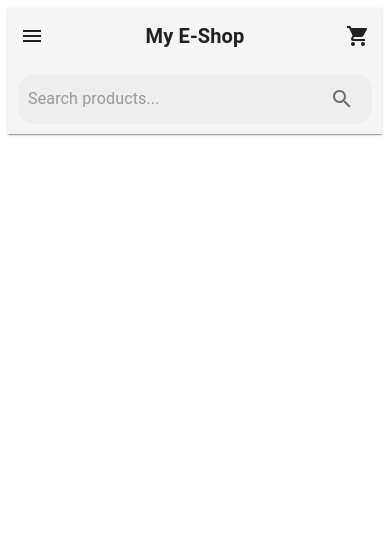
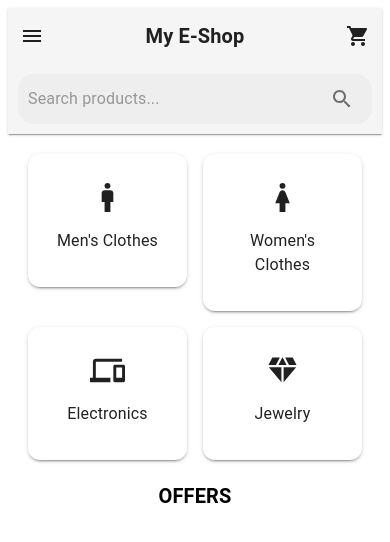
Before and after one commit to shpokas-io/e-shop-web, a React (Vite) app: page / in a window 390 px wide. Shown: the top 542 px of the page. Built offline with nearby package versions, Linux system fonts and the light colour scheme.

Commit message:
fix(HomePage): add CategorySectionMobile for mobile view

```diff
--- a/src/Pages/HomePage.tsx
+++ b/src/Pages/HomePage.tsx
@@ -3,15 +3,18 @@ import Header from "../components/Header/Header";
 import DesktopNav from "../components/DesktopNav/DesktopNav";
 import { useTheme } from "@mui/material/styles";
 import useMediaQuery from "@mui/material/useMediaQuery";
+import CategorySectionMobile from "../components/CategorySection/CategorySectionMobile";
 
 const HomePage: React.FC = () => {
   const theme = useTheme();
   const isDesktop = useMediaQuery(theme.breakpoints.up("md"));
+  const isMobile = useMediaQuery(theme.breakpoints.down("sm"));
 
   return (
     <>
       <Header />
       {isDesktop && <DesktopNav />}
+      {isMobile && <CategorySectionMobile />}
     </>
   );
 };
--- a/src/components/CategorySection/CategorySectionMobile.tsx
+++ b/src/components/CategorySection/CategorySectionMobile.tsx
@@ -22,7 +22,7 @@ const CategorySectionMobile: React.FC = () => {
   const theme = useTheme();
   const isMobile = useMediaQuery(theme.breakpoints.down("sm"));
 
-  if (!isMobile) return null; // Render only on mobile
+  if (!isMobile) return null;
 
   return (
     <Box sx={{ padding: "20px" }}>
```
